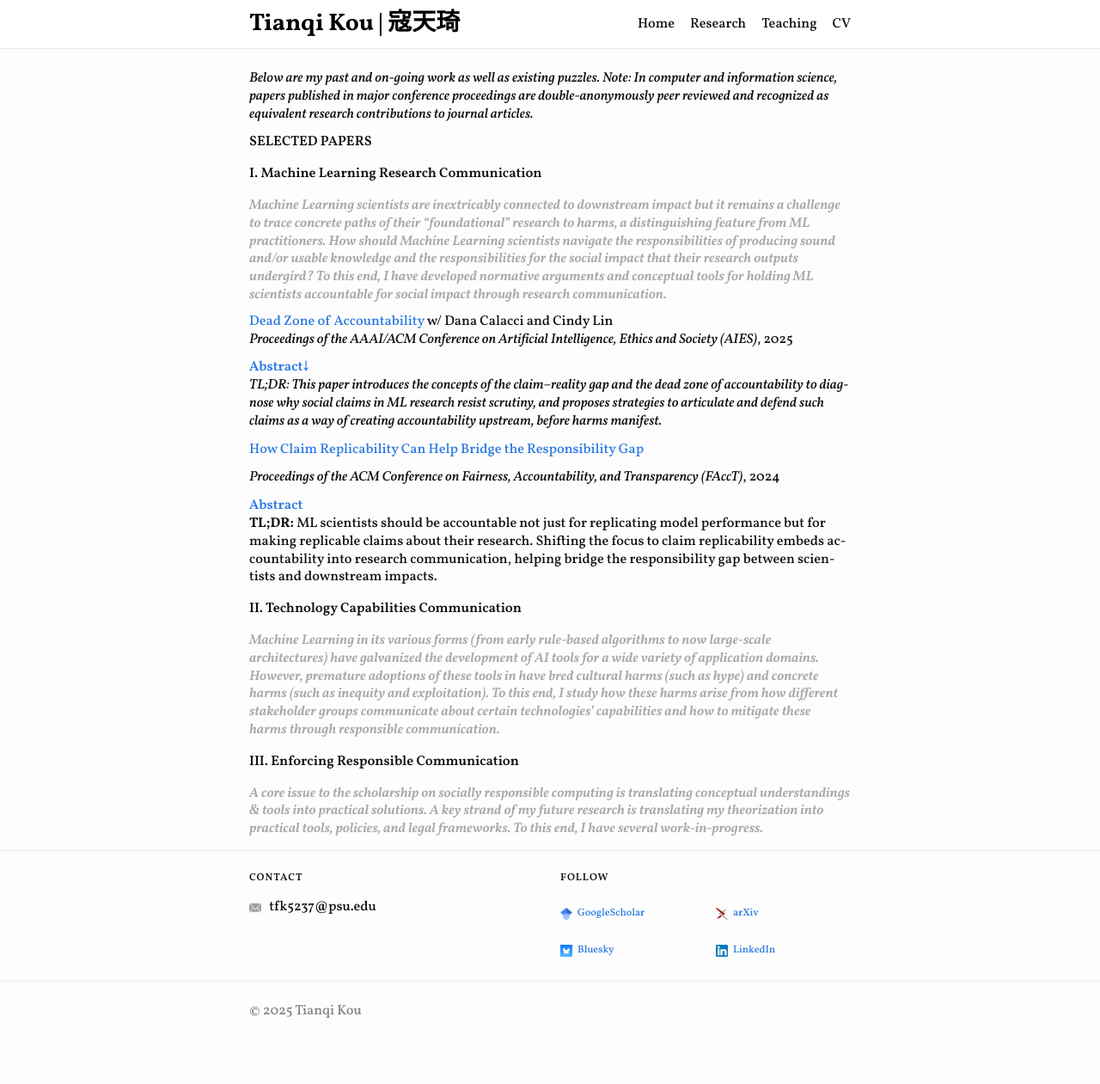
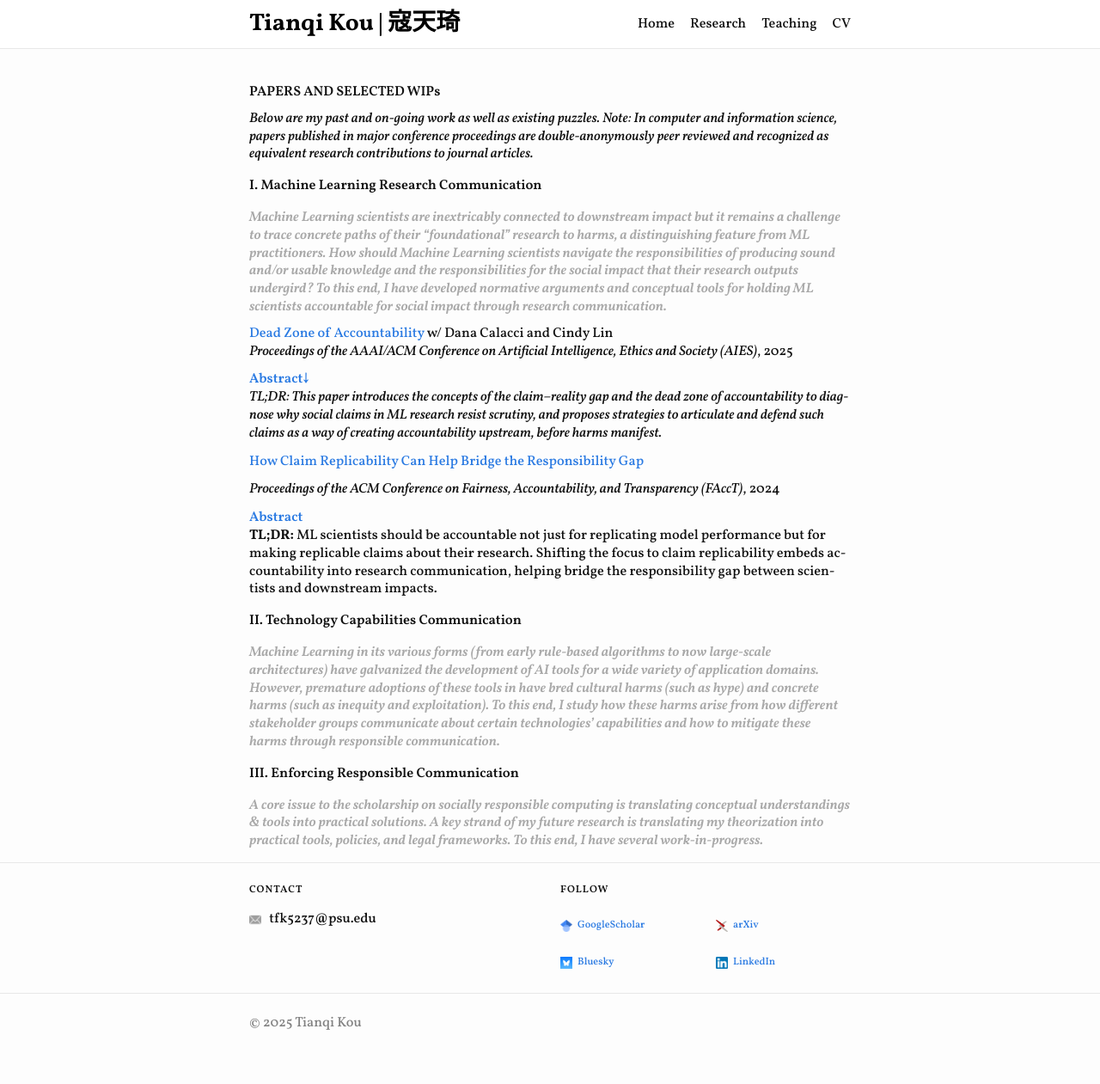
Before and after one commit to koutianqi/koutianqi.github.io, a Jekyll site: the page built from pages/research.markdown, in a window 1280 px wide. Shown: the whole page at 86% size. Built offline with Jekyll 4.4.1, drawn with Linux system fonts in a browser that asks for light colours.

Commit message:
Update research.markdown

```diff
--- a/pages/research.markdown
+++ b/pages/research.markdown
@@ -2,10 +2,8 @@
 layout: page
 title: "Research"
 ---
-
+### PAPERS AND SELECTED WIPs
 _Below are my past and on-going work as well as existing puzzles. Note: In computer and information science, papers published in major conference proceedings are double-anonymously peer reviewed and recognized as equivalent research contributions to journal articles._
-
-## SELECTED PAPERS
 
 ### I. Machine Learning Research Communication
 ### _<span style="color: #A9A9A9;">Machine Learning scientists are inextricably connected to downstream impact but it remains a challenge to trace concrete paths of their “foundational” research to harms, a distinguishing feature from ML practitioners. How should Machine Learning scientists navigate the responsibilities of producing sound and/or usable knowledge and the responsibilities for the social impact that their research outputs undergird? To this end, I have developed normative arguments and conceptual tools for holding ML scientists accountable for social impact through research communication.</span>_
```
